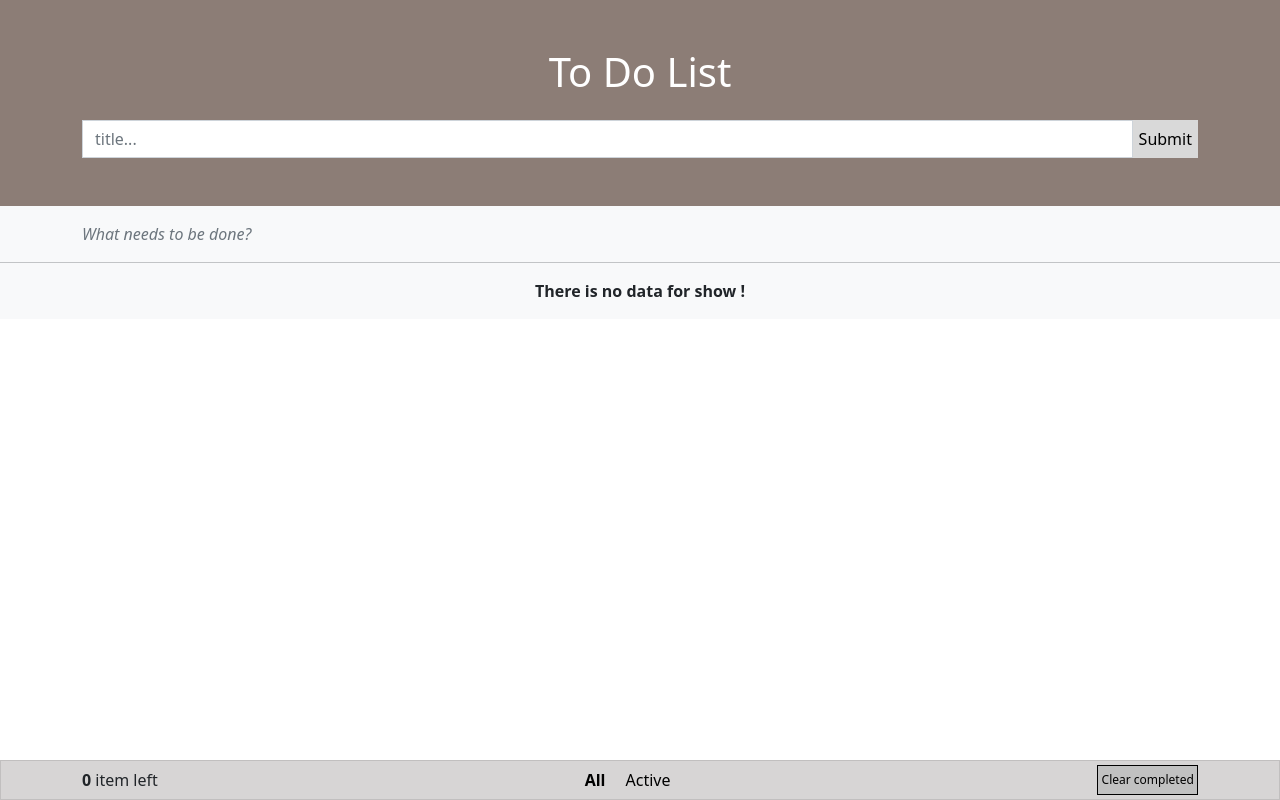
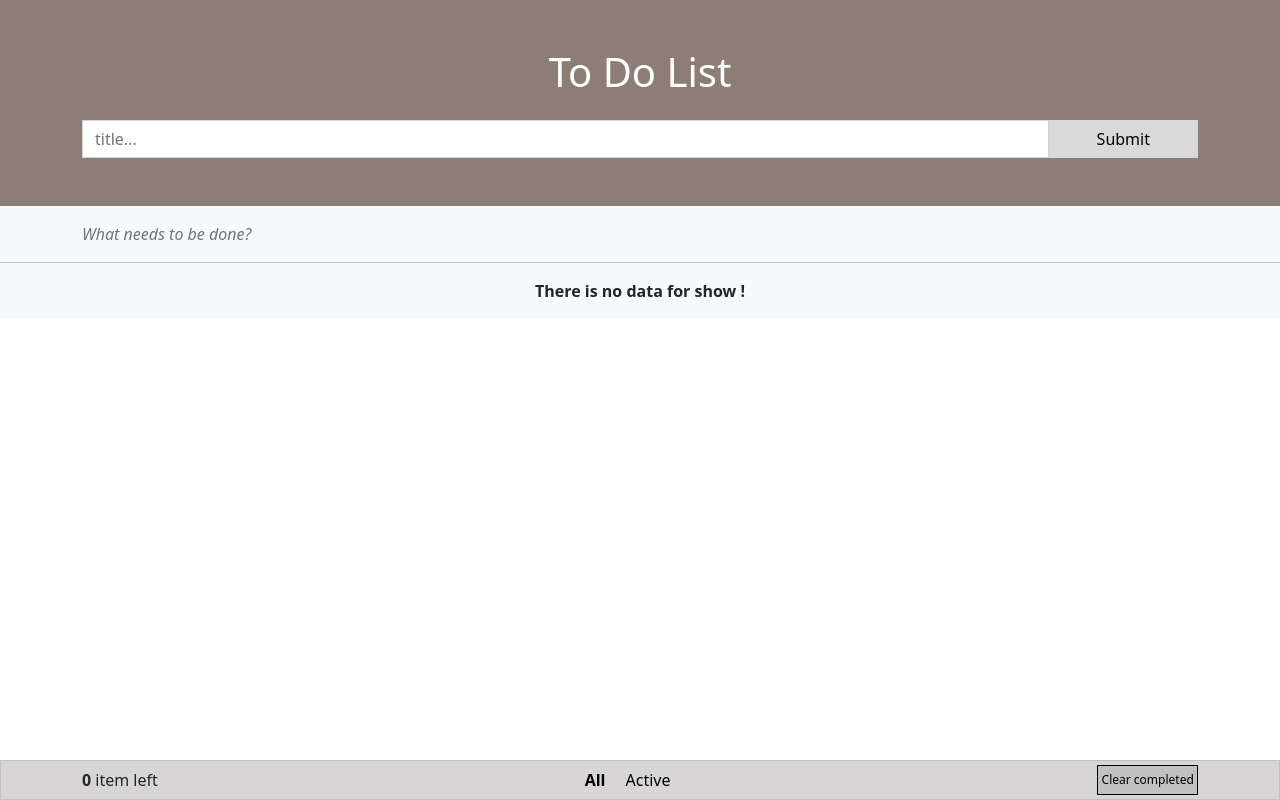
Before and after one commit to amirh4336/test-todo, a React (Create React App) app: page / in a window 1280 px wide. Built offline with nearby package versions, Linux system fonts and the light colour scheme.

Commit message:
add small change style to button Submit

```diff
--- a/src/Components/todos/AddTodo.js
+++ b/src/Components/todos/AddTodo.js
@@ -36,7 +36,7 @@ export default function AddTodo() {
                         type="text"
                         className="form-control rounded-0"
                         placeholder="title..."/>
-                        <button onClick={addTodoHandler} type="button" className="btn-custom">Submit</button>
+                        <button onClick={addTodoHandler} type="button" className="btn-custom px-5">Submit</button>
                     </div>
                 </form>
             </div>
```
